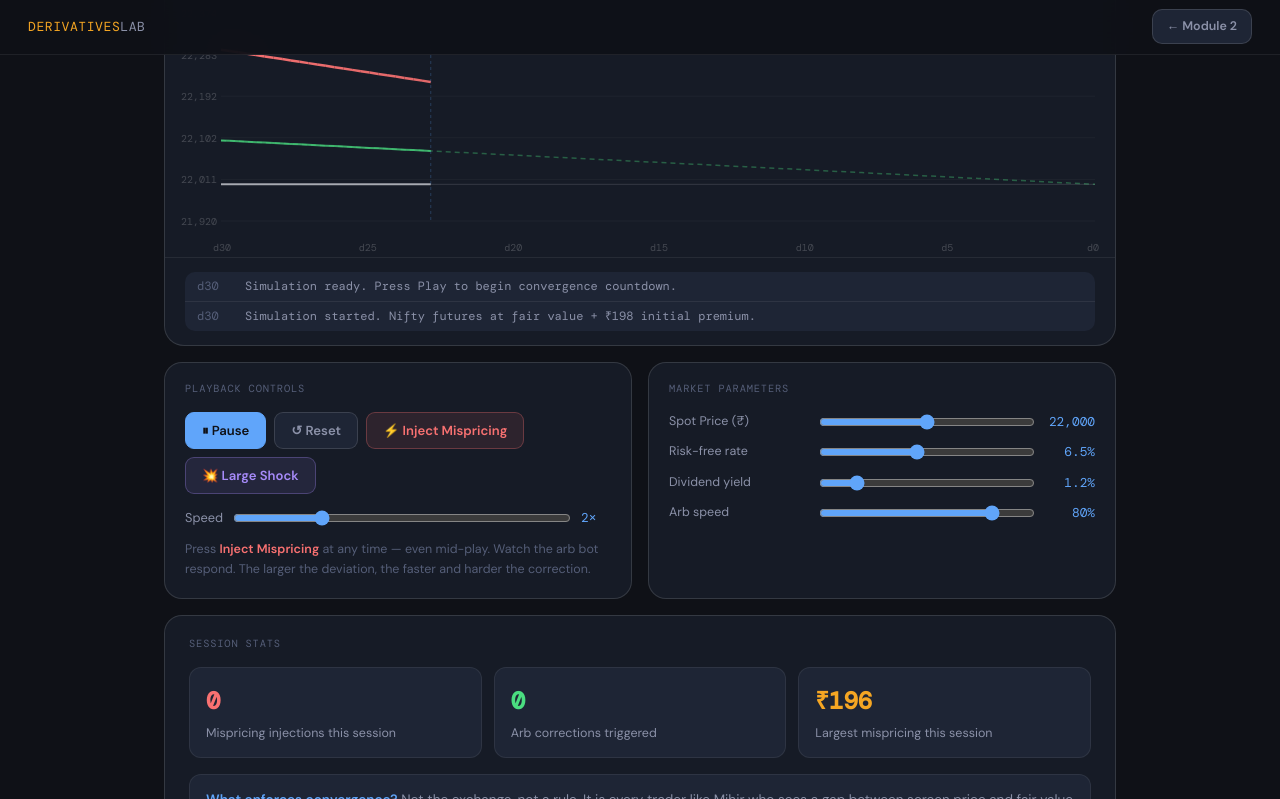
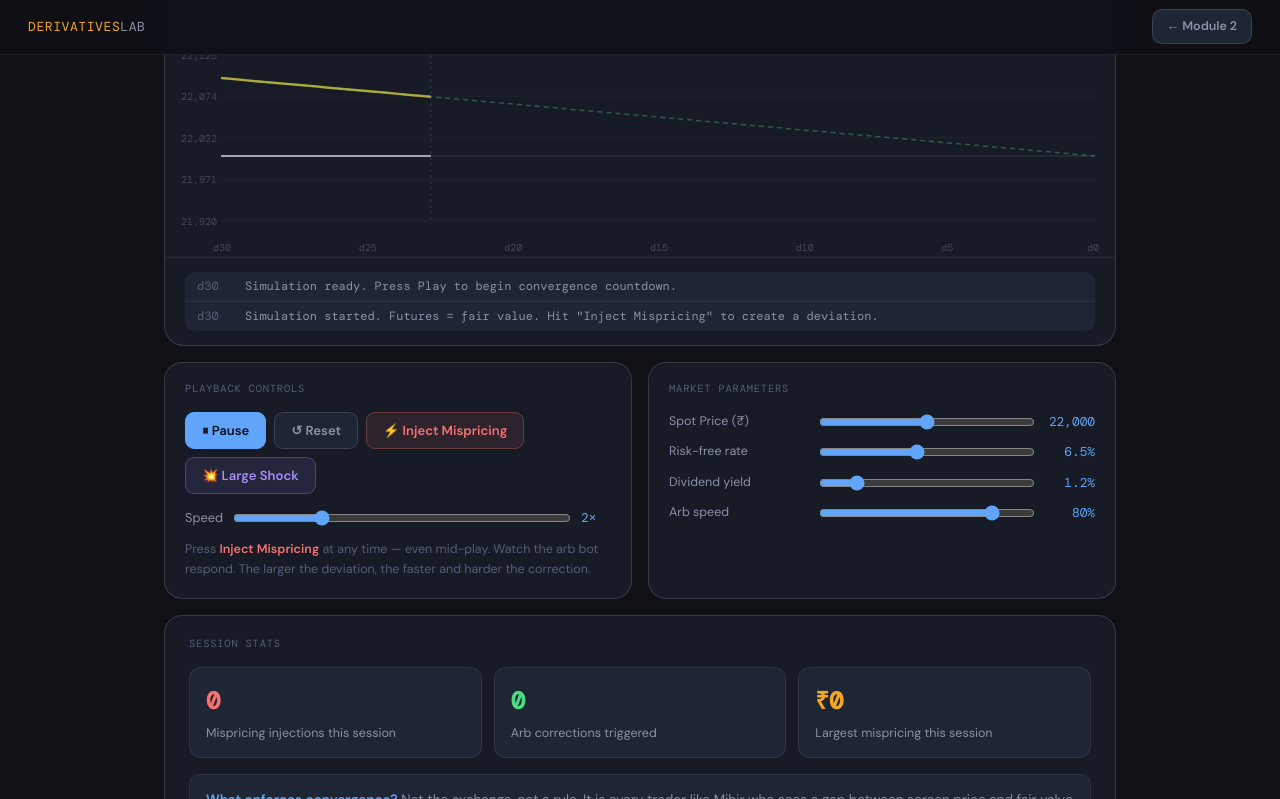
Before and after one commit to chakrapanichaturvedula/FD, a plain HTML site: page arb-enforcer.html in a window 1280 px wide. Both pictures are taken after a click on the button "▶ Play". Shown: the part 510-1309 px from the top of the page. Drawn offline with nearby package versions, Linux system fonts and the light colour scheme.

Commit message:
Fix arb-enforcer: futures start at fair value, not fair value + 198
The hardcoded +198 offset made it look like there was always a natural
friction band. Correct behaviour: futures begin exactly at fair value
and only deviate when the student injects a mispricing.

Co-Authored-By: Claude Sonnet 4.6 <noreply@anthropic.com>

```diff
--- a/arb-enforcer.html
+++ b/arb-enforcer.html
@@ -126,11 +126,11 @@ canvas{display:block;width:100%}
     </div>
     <div class="stat-card">
       <div class="stat-label">Futures</div>
-      <div class="stat-val" id="stFut" style="color:var(--amber)">22,198</div>
+      <div class="stat-val" id="stFut" style="color:var(--amber)">22,096</div>
     </div>
     <div class="stat-card">
       <div class="stat-label">Basis</div>
-      <div class="stat-val" id="stBasis" style="color:var(--text2)">−198</div>
+      <div class="stat-val" id="stBasis" style="color:var(--text2)">0</div>
     </div>
     <div class="stat-card">
       <div class="stat-label">vs Fair</div>
@@ -379,7 +379,7 @@ function draw() {
 
   // Update stats
   const curFV = fairVal(DAYS - simDay);
-  const curFut = curFV + futExtra + Math.max(0, 198 * (1 - simDay / DAYS));
+  const curFut = curFV + futExtra;
   const curBasis = S0 - curFut;
   const curDev = curFut - curFV;
 
@@ -417,8 +417,7 @@ function tick() {
   simDay += 0.3;
 
   const fv = fairVal(DAYS - simDay);
-  const naturalExtra = Math.max(0, 198 * (1 - simDay / DAYS));
-  const curFut = fv + futExtra + naturalExtra;
+  const curFut = fv + futExtra;
 
   history.push({ day: simDay, spot: S0, fut: curFut, fv });
 
@@ -438,8 +437,8 @@ function togglePlay() {
   document.getElementById('playBtn').textContent = playing ? '⏸ Pause' : '▶ Play';
   if (playing) {
     if (simDay === 0) {
-      history = [{ day: 0, spot: S0, fut: fairVal(DAYS) + 198, fv: fairVal(DAYS) }];
-      log('Simulation started. Nifty futures at fair value + ₹198 initial premium.', '');
+      history = [{ day: 0, spot: S0, fut: fairVal(DAYS), fv: fairVal(DAYS) }];
+      log('Simulation started. Futures = fair value. Hit "Inject Mispricing" to create a deviation.', '');
     }
     tick();
   }
```
